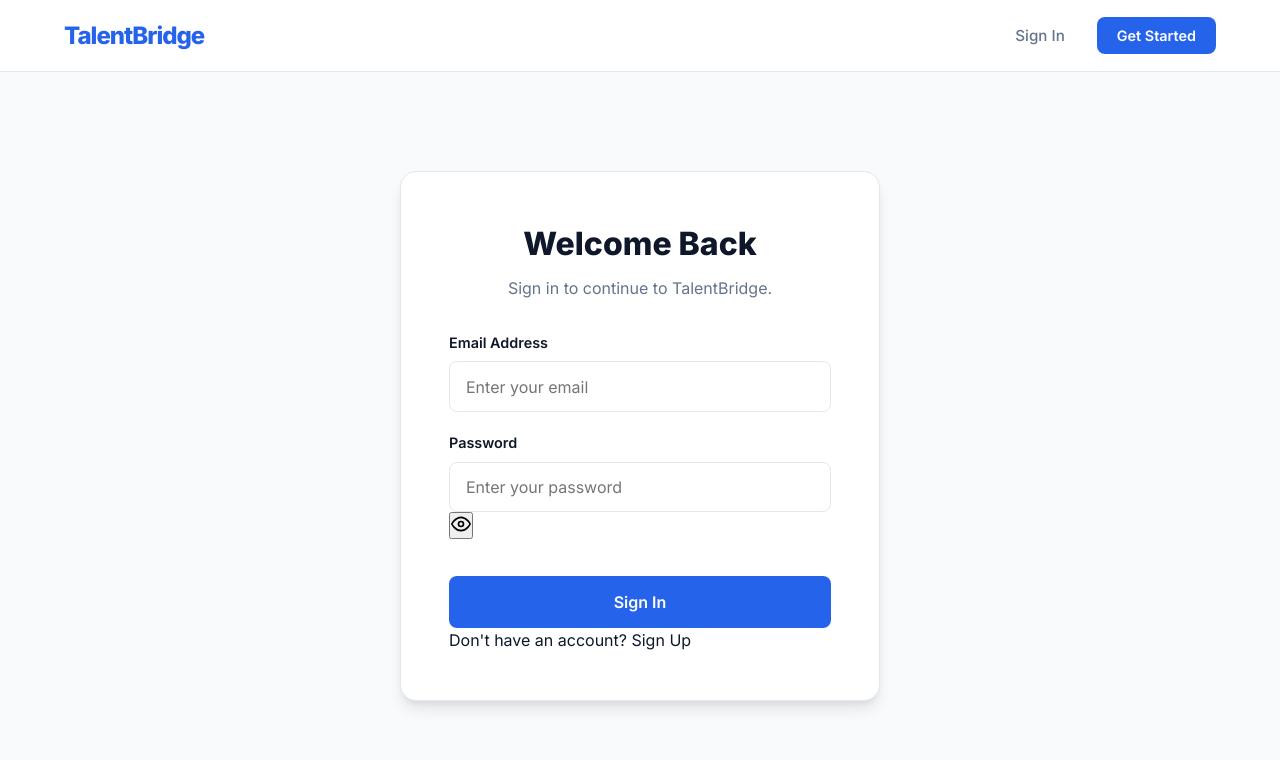
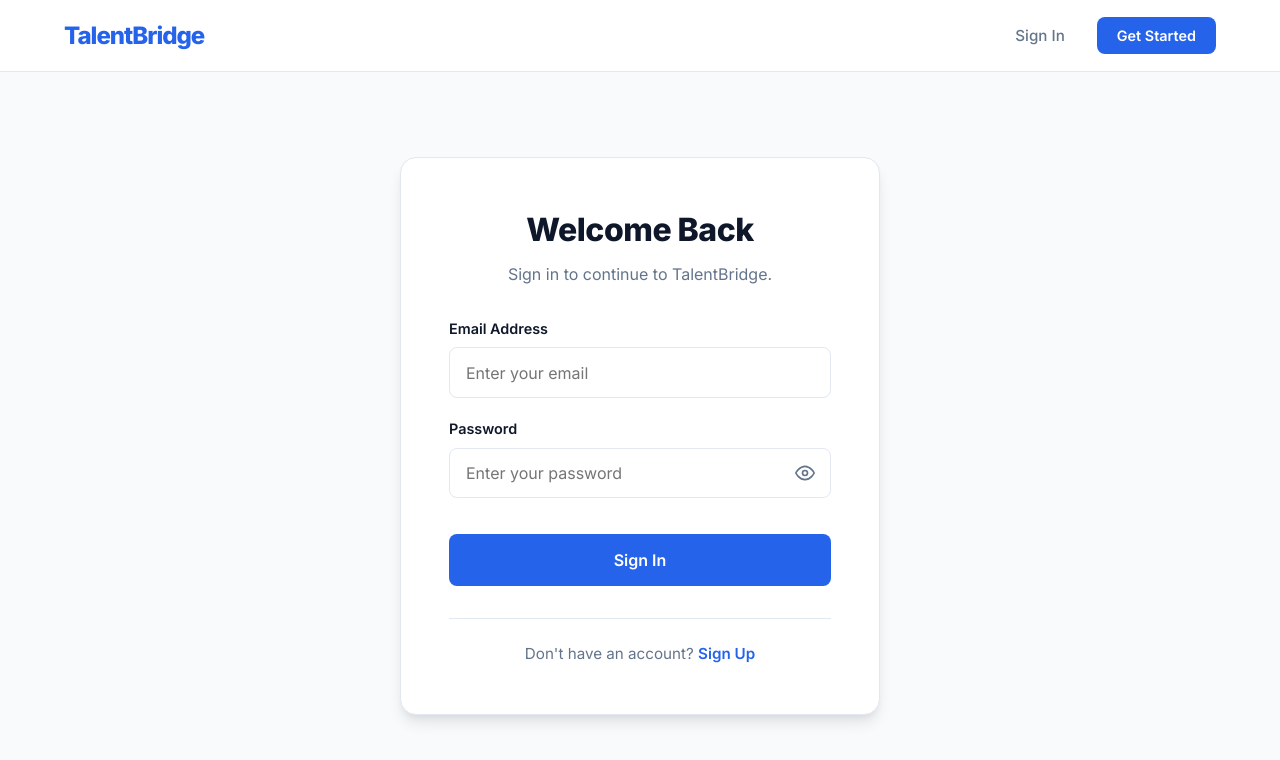
Before and after one commit to hudahasann/talentbridge, a React app in the folder frontend/: page / in a window 1280 px wide. Both pictures are taken after a click on the button "Sign In". Shown: the top 760 px of the page. Built offline with nearby package versions, Linux system fonts and the light colour scheme; no server answers; the HTML template or start-up script is replaced by a standard one.

Commit message:
fix: restored login/register form layout, fixed eye icon position, and fixed clickability

```diff
--- a/frontend/src/App.css
+++ b/frontend/src/App.css
@@ -74,17 +74,52 @@ body {
 .btn-outline-small { background: white; border: 1px solid var(--border); color: var(--text-main); padding: 0.6rem 1.2rem; border-radius: 8px; font-weight: 600; font-size: 0.9rem; cursor: pointer; transition: all var(--transition-fast); display: flex; align-items: center; gap: 0.5rem; }
 .btn-outline-small:hover { background: var(--bg-alt); border-color: var(--text-main); }
 
-/* --- AUTH FORMS --- */
+/* --- AUTH FORMS (FIXED) --- */
 .auth-container { min-height: calc(100vh - 72px); display: flex; align-items: center; justify-content: center; padding: 2rem; background: var(--bg-alt); }
 .auth-card { background: white; border: 1px solid var(--border); padding: 3rem; border-radius: 16px; width: 100%; max-width: 480px; box-shadow: var(--shadow-lg); }
-.auth-card h2 { font-size: 2rem; margin-bottom: 0.5rem; font-weight: 800; text-align: center; color: var(--text-main); }
+.auth-card h2 { font-size: 2rem; margin-bottom: 0.5rem; font-weight: 800; text-align: center; color: var(--text-main); letter-spacing: -0.5px; }
 .auth-subtitle { color: var(--text-muted); font-size: 1rem; margin-bottom: 2rem; text-align: center; }
 .auth-form { display: flex; flex-direction: column; gap: 1.25rem; }
 .input-group { display: flex; flex-direction: column; gap: 0.5rem; }
 .input-group label { font-size: 0.9rem; color: var(--text-main); font-weight: 600; }
-.input-group input, .input-group textarea { background: white; border: 1px solid var(--border); padding: 0.9rem 1rem; border-radius: 8px; color: var(--text-main); font-size: 1rem; outline: none; font-family: 'Inter', sans-serif; transition: all var(--transition-fast); width: 100%; }
-.input-group input:focus, .input-group textarea:focus { border-color: var(--primary); box-shadow: 0 0 0 4px var(--primary-glow); }
-.helper-text { font-size: 0.8rem; color: var(--text-muted); margin-top: 0.25rem; }
+.input-group input, .input-group textarea, .input-group select {
+  background: white; border: 1px solid var(--border); padding: 0.9rem 1rem;
+  border-radius: 8px; color: var(--text-main); font-size: 1rem;
+  outline: none; font-family: 'Inter', sans-serif; transition: all var(--transition-fast); width: 100%;
+}
+.input-group input:focus, .input-group textarea:focus, .input-group select:focus {
+  border-color: var(--primary); box-shadow: 0 0 0 4px var(--primary-glow);
+}
+
+/* Eye Icon (Positioned Correctly) */
+.password-input-wrapper { position: relative; display: flex; align-items: center; width: 100%; }
+.password-input-wrapper input { width: 100%; padding-right: 3rem; }
+.password-input-wrapper input::-ms-reveal, .password-input-wrapper input::-ms-clear { display: none; }
+.eye-icon-btn {
+  position: absolute; right: 1rem; background: none; border: none;
+  color: var(--text-muted); cursor: pointer; display: flex; align-items: center; justify-content: center;
+  padding: 0; transition: color var(--transition-fast); z-index: 10;
+}
+.eye-icon-btn:hover { color: var(--primary); }
+.eye-icon-btn:focus { outline: none; }
+
+/* Dropdown (Select Role) */
+.select-wrapper { position: relative; display: flex; align-items: center; width: 100%; }
+.select-wrapper select {
+  appearance: none; -webkit-appearance: none; -moz-appearance: none;
+  width: 100%; padding: 0.9rem 1rem; padding-right: 2.5rem;
+  border: 1px solid var(--border); border-radius: 8px;
+  background-color: white; color: var(--text-main); font-size: 1rem;
+  font-family: 'Inter', sans-serif; cursor: pointer; transition: all var(--transition-fast);
+}
+.select-wrapper select:focus { outline: none; border-color: var(--primary); box-shadow: 0 0 0 4px var(--primary-glow); }
+.select-icon { position: absolute; right: 1rem; pointer-events: none; color: var(--text-muted); display: flex; align-items: center; justify-content: center; }
+
+/* Footer Links (Clickable) */
+.auth-footer { margin-top: 2rem; text-align: center; font-size: 0.95rem; color: var(--text-muted); border-top: 1px solid var(--border); padding-top: 1.5rem; position: relative; z-index: 10; }
+.auth-link { color: var(--primary); font-weight: 600; cursor: pointer; transition: color var(--transition-fast); }
+.auth-link:hover { color: var(--primary-hover); text-decoration: underline; }
+.error-alert { background: #fef2f2; color: #b91c1c; border: 1px solid #fecaca; padding: 1rem; border-radius: 8px; font-size: 0.95rem; margin-bottom: 1rem; }
 
 /* --- ONBOARDING & PROFILE --- */
 .onboarding-container { min-height: calc(100vh - 72px); display: flex; align-items: center; justify-content: center; padding: 4rem 2rem; background: var(--bg-alt); }
@@ -109,30 +144,14 @@ body {
 .skill-tag button { background: none; border: none; color: var(--primary); font-size: 1.2rem; line-height: 1; cursor: pointer; }
 .skill-tag button:hover { color: #b91c1c; }
 
-/* IMAGE UPLOAD & DELETE */
+/* Image Upload */
 .image-upload-wrapper { display: flex; align-items: center; gap: 1rem; }
 .image-preview-container { position: relative; display: flex; align-items: center; gap: 0.5rem; }
 .image-preview-circle { width: 50px; height: 50px; border-radius: 50%; object-fit: cover; border: 2px solid var(--border); }
 .image-preview-banner { width: 80px; height: 50px; border-radius: 8px; object-fit: cover; border: 2px solid var(--border); }
 .file-input-hidden { display: none; }
-
-.trash-btn {
-  background: transparent;
-  color: var(--text-muted);
-  border: none;
-  border-radius: 6px;
-  width: 32px;
-  height: 32px;
-  display: flex;
-  align-items: center;
-  justify-content: center;
-  cursor: pointer;
-  transition: all var(--transition-fast);
-}
-.trash-btn:hover {
-  background: #f1f5f9;
-  color: #ef4444;
-}
+.trash-btn { background: transparent; color: var(--text-muted); border: none; border-radius: 6px; width: 32px; height: 32px; display: flex; align-items: center; justify-content: center; cursor: pointer; transition: all var(--transition-fast); }
+.trash-btn:hover { background: #f1f5f9; color: #ef4444; }
 
 /* Profile View */
 .profile-header-banner { height: 180px; background: linear-gradient(135deg, #2563eb 0%, #1e40af 100%); position: relative; background-size: cover; background-position: center; }
```
